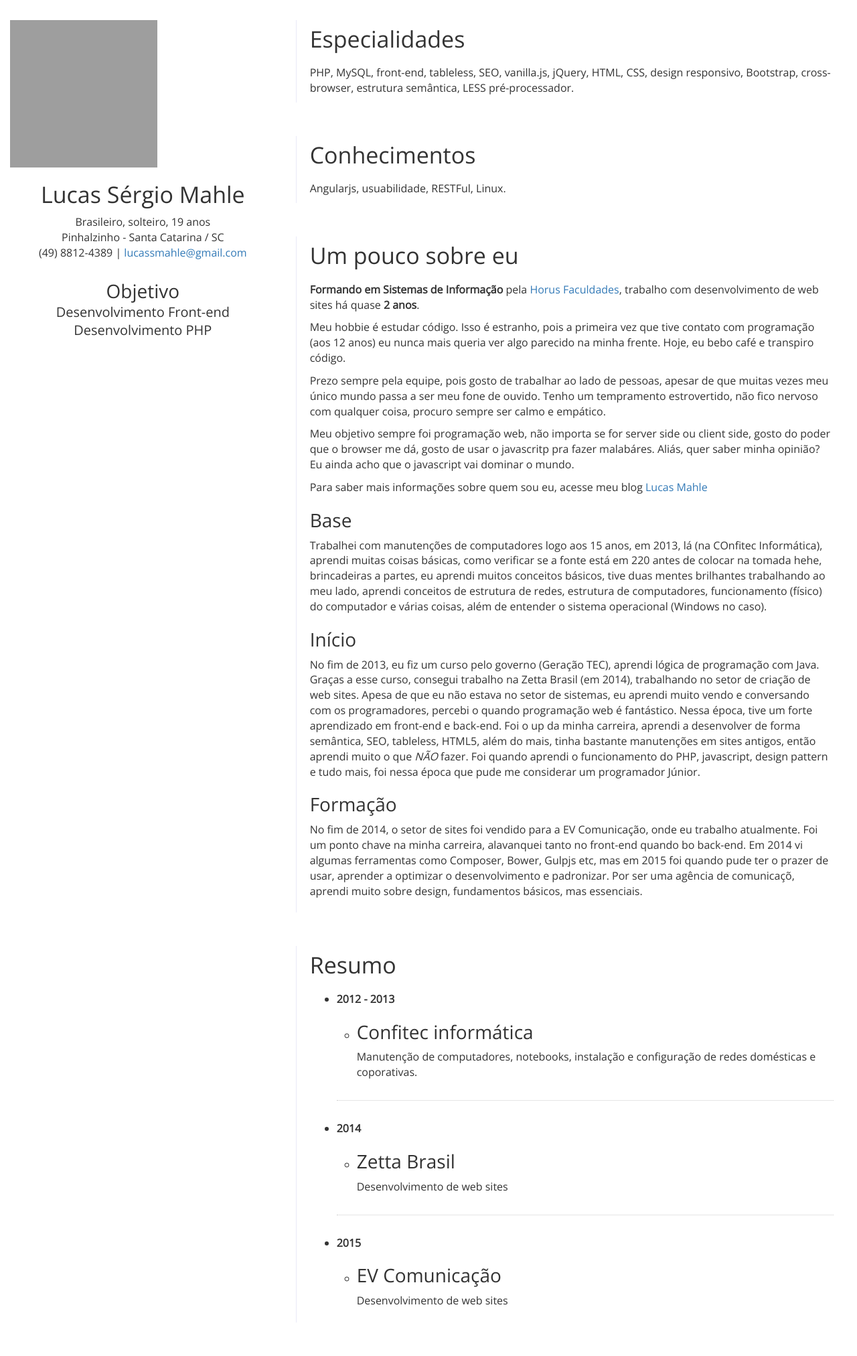
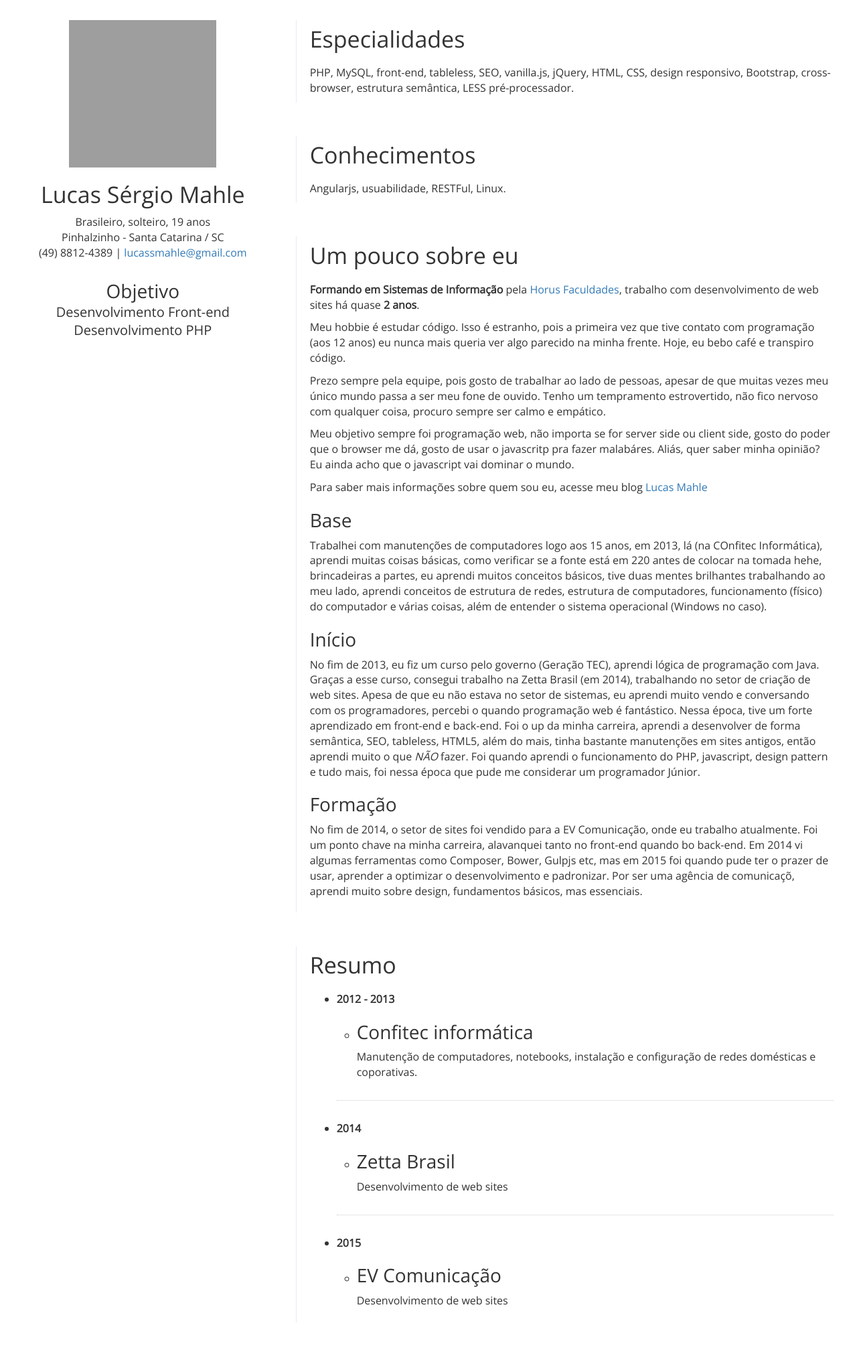
Before and after one commit to lucasmahle/lucasmahle.github.io, a Jekyll site: the page built from curriculo/index.html, in a window 1280 px wide. Shown: the whole page at 67% size. Built offline with Jekyll 4.4.1, drawn with Linux system fonts in a browser that asks for light colours; Markdown is read by kramdown in place of the engine named in the settings; grey boxes are pictures that could not be loaded.

Commit message:
Curriculo fix#3

```diff
--- a/curriculo/index.html
+++ b/curriculo/index.html
@@ -44,7 +44,7 @@ permalink: /curriculo/index.html
 		<div class="row">
 			<header class="col-md-4">
 				<div class="about-me">
-					<img src="http://gravatar.com/avatar/db32ce19bc4e961616daef6d118ef7b0?s=220" alt="Foto de Lucas Sérgio Mahle" class="img-responsive" id="my-beautifull-photo">
+					<img style="margin:0 auto" src="http://gravatar.com/avatar/db32ce19bc4e961616daef6d118ef7b0?s=220" alt="Foto de Lucas Sérgio Mahle" class="img-responsive" id="my-beautifull-photo">
 					<h1 class="h2">Lucas Sérgio Mahle</h1>
 					<p class="information">
 						<span>Brasileiro</span>, solteiro, 19 anos
```
